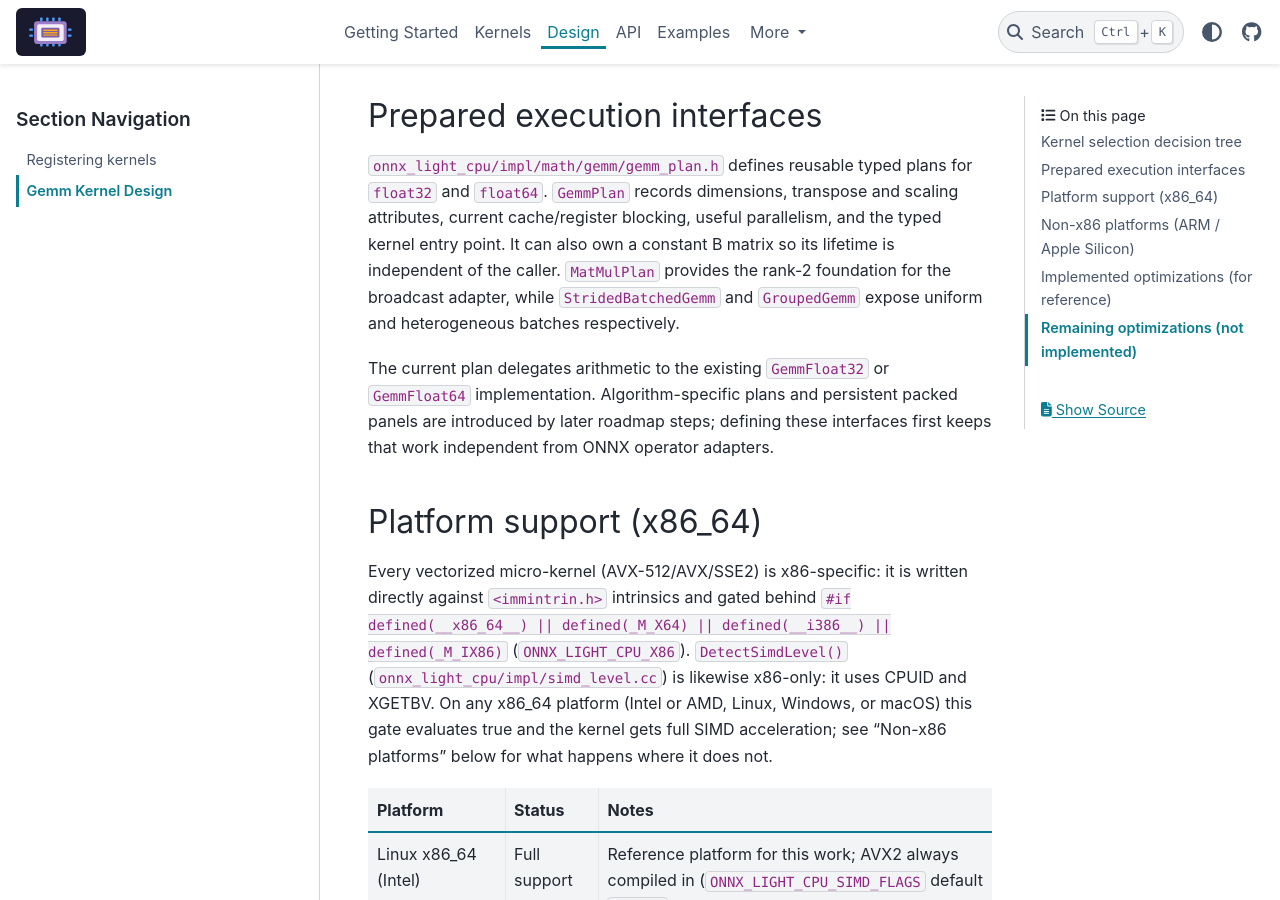
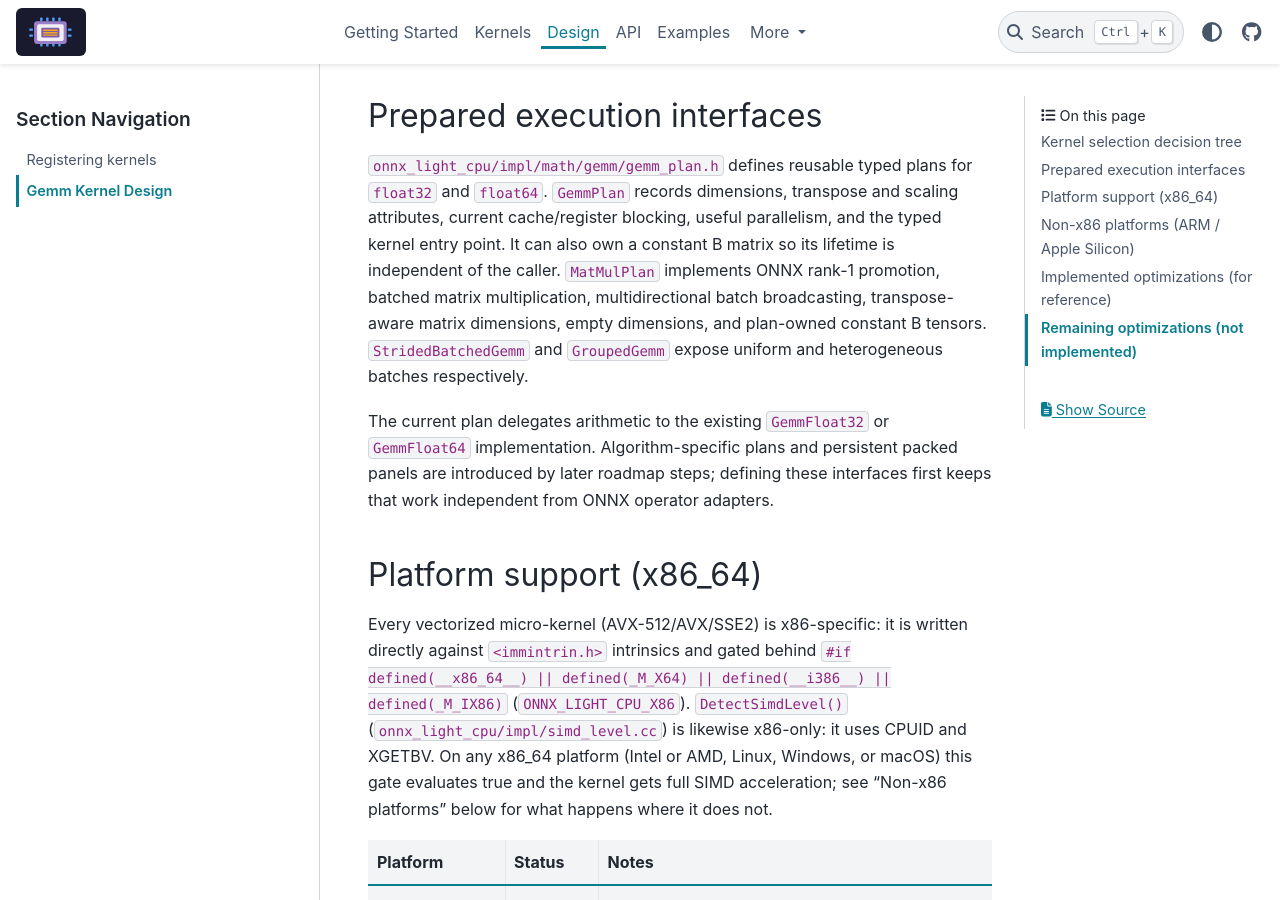
Before and after one commit to xadupre/onnx-light-cpu, a Sphinx documentation site: the page built from docs/design/gemm_kernel_design.rst, in a window 1280 px wide and 900 px high, scrolled down 1813 px. Built offline with Sphinx 7.4.7 and the PyData theme 0.15.4, drawn with Linux system fonts in a browser that asks for light colours; pages that are not in the unit, such as notebooks, are missing from menus.

Commit message:
better gemm (#138)
* better gemm

* Fix clang-format in gemm plan

Co-authored-by: xadupre <22452781+xadupre@users.noreply.github.com>

---------

Co-authored-by: copilot-swe-agent[bot] <198982749+Copilot@users.noreply.github.com>
Co-authored-by: xadupre <22452781+xadupre@users.noreply.github.com>

```diff
--- a/docs/design/gemm_kernel_design.rst
+++ b/docs/design/gemm_kernel_design.rst
@@ -86,9 +86,11 @@ Prepared execution interfaces
 ``float32`` and ``float64``. ``GemmPlan`` records dimensions, transpose and
 scaling attributes, current cache/register blocking, useful parallelism, and
 the typed kernel entry point. It can also own a constant B matrix so its
-lifetime is independent of the caller. ``MatMulPlan`` provides the rank-2
-foundation for the broadcast adapter, while ``StridedBatchedGemm`` and
-``GroupedGemm`` expose uniform and heterogeneous batches respectively.
+lifetime is independent of the caller. ``MatMulPlan`` implements ONNX rank-1
+promotion, batched matrix multiplication, multidirectional batch broadcasting,
+transpose-aware matrix dimensions, empty dimensions, and plan-owned constant B
+tensors. ``StridedBatchedGemm`` and ``GroupedGemm`` expose uniform and
+heterogeneous batches respectively.
 
 The current plan delegates arithmetic to the existing ``GemmFloat32`` or
 ``GemmFloat64`` implementation. Algorithm-specific plans and persistent packed
```
Also changed, not shown: 3 other files.
